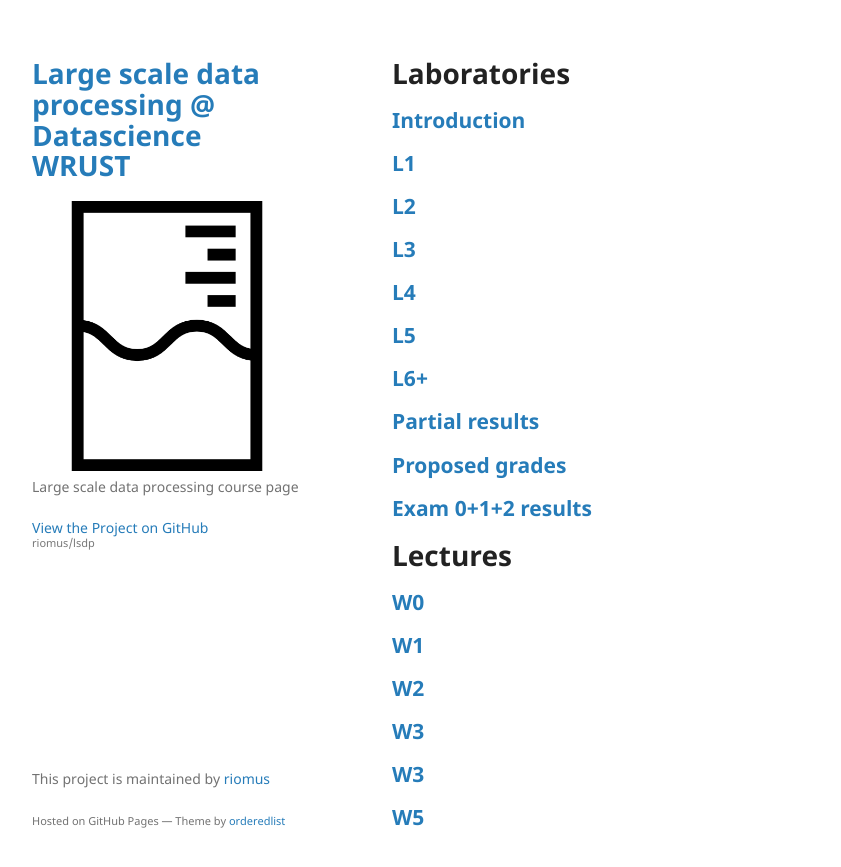
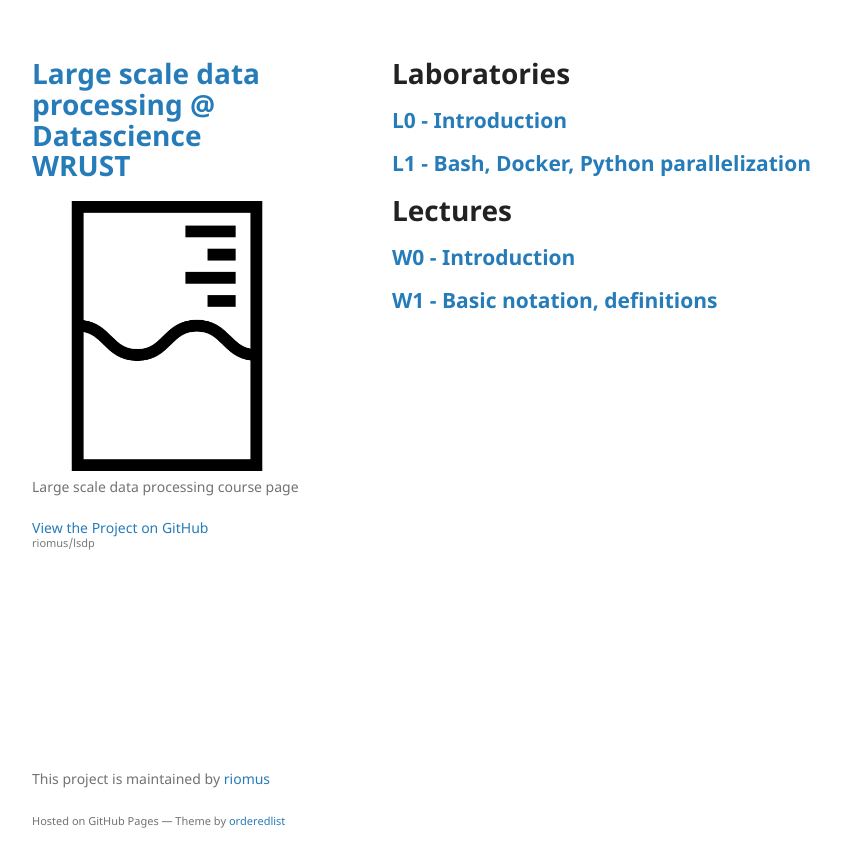
Before and after one commit to riomus/lsdp, a Jekyll site: the page built from index.md, in a window 1280 px wide. Shown: the top 867 px of the page, without its empty margins (178-1019 px from the left). Built offline with Jekyll 4.4.1, drawn with Linux system fonts in a browser that asks for light colours; our own code applies the rules of GitHub Pages for plain Markdown files.

Commit message:
Update for 2020

```diff
--- a/index.md
+++ b/index.md
@@ -4,21 +4,9 @@ layout: default
 
 
 # Laboratories
-## [Introduction](/static/introduction.pdf)
-## [L1](https://github.com/Large-scale-data-processing/l1-2019-base)
-## [L2](https://github.com/Large-scale-data-processing/l2-2019-base)
-## [L3](https://github.com/Large-scale-data-processing/l3-2019-base)
-## [L4](https://github.com/Large-scale-data-processing/l4-2019-base)
-## [L5](https://github.com/Large-scale-data-processing/l5-2019-base)
-## [L6+](https://github.com/Large-scale-data-processing/l6-2019-base)
-## [Partial results](/static/results.pdf)
-## [Proposed grades](/static/grades.pdf)
-## [Exam 0+1+2 results](/static/egzamin_2.pdf)
+## [L0 - Introduction](/static/L0.pdf)
+## [L1 - Bash, Docker, Python parallelization](https://github.com/Large-scale-data-processing/l1-2019-base)
 
 # Lectures
-## [W0](/static/W0.pdf)
-## [W1](/static/W1.pdf)
-## [W2](/static/W2.pdf)
-## [W3](/static/W3.pdf)
-## [W3](/static/W4.pdf)
-## [W5](/static/W5.pdf)
+## [W0 - Introduction](/static/W0.pdf)
+## [W1 - Basic notation, definitions](/static/W1.pdf)
```
Also changed, not shown: 12 other files.
